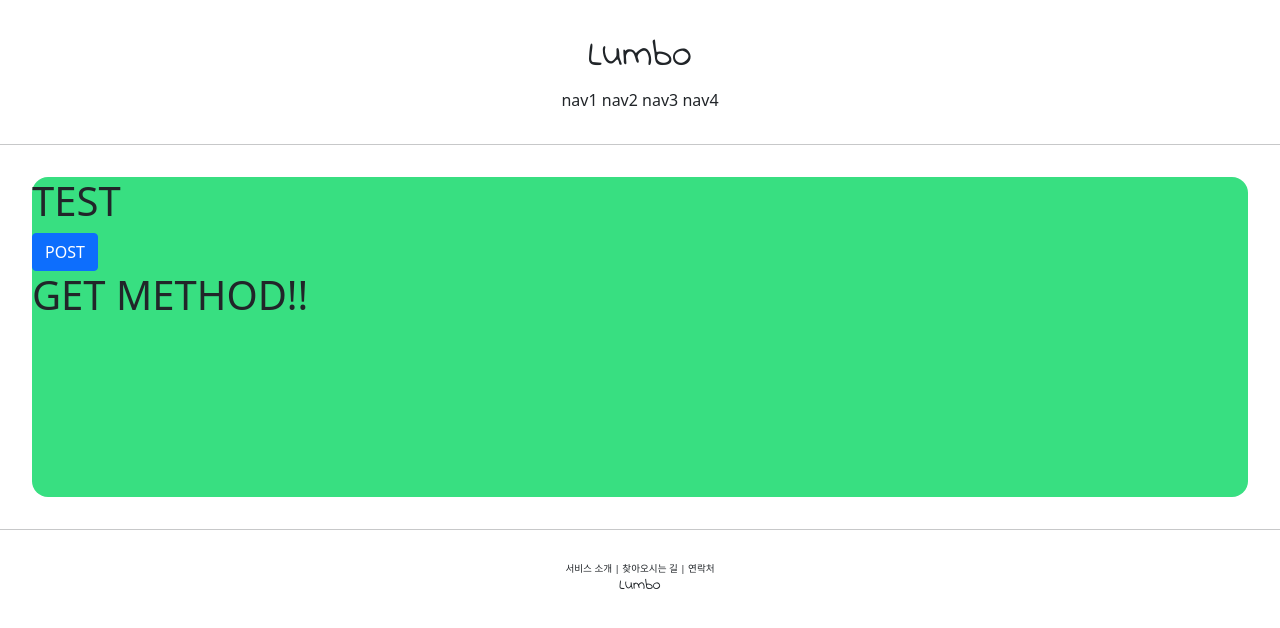
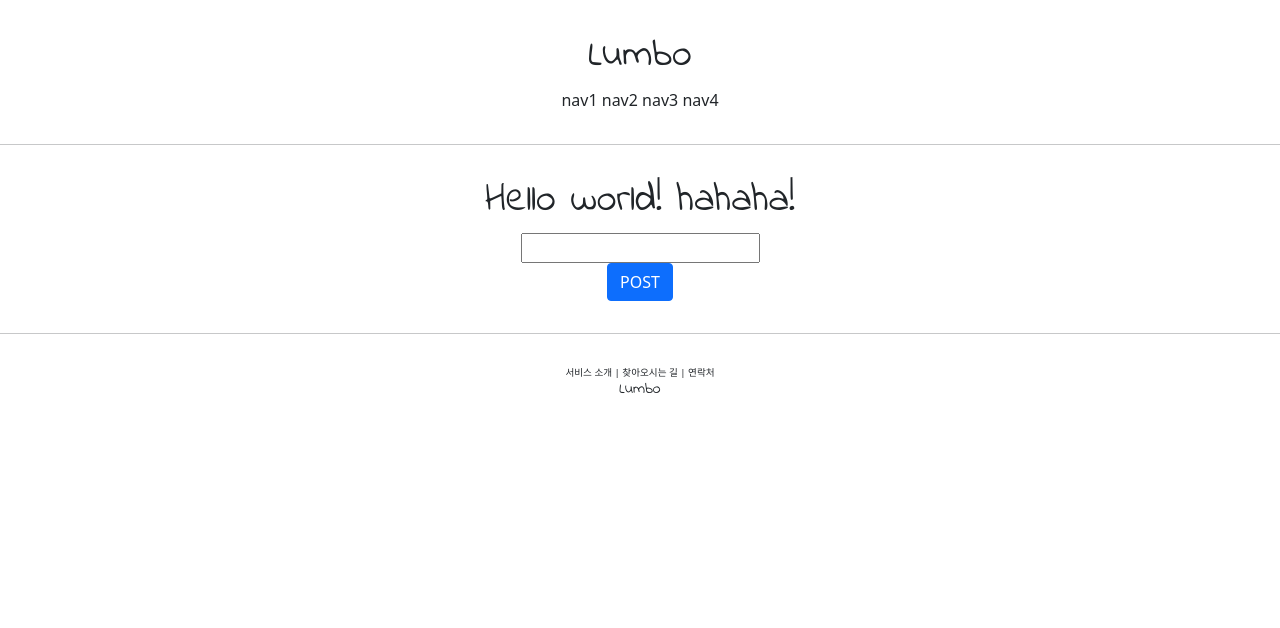
Before and after one commit to Klumbo/lumbo, a Django app: page /account/hello_world/ in a window 1280 px wide. Shown: the top 628 px of the page. Run offline with Django 3.2, Linux system fonts and the light colour scheme.

Commit message:
django 17

```diff
--- a/accountapp/templates/accountapp/hello_world.html
+++ b/accountapp/templates/accountapp/hello_world.html
@@ -2,17 +2,24 @@
 
 {% block content %}
 
-    <div style="height: 20rem; background-color: #38df81; border-radius: 1rem; margin: 2rem;">
-        <h1>TEST</h1>
+    <div style="border-radius: 1rem; margin: 2rem; text-align: center;">
+        <h1 style="font-family: 'Indie Flower', cursive;">
+            Hello world! hahaha!
+        </h1>
 
         <form action="/account/hello_world/" method="post">
             {% csrf_token %}
+            <div>
+                <input type="text" name="hello_world_input">
+            </div>
             <input type="submit" class="btn btn-primary" value="POST">
         </form>
 
+        {% if hello_world_output %}
         <h1>
-            {{ text }}
+            {{ hello_world_output.text }}
         </h1>
+        {% endif %}
 
     </div>
 
--- a/accountapp/views.py
+++ b/accountapp/views.py
@@ -1,11 +1,18 @@
 from django.shortcuts import render
-
+from accountapp.models import HelloWorld
 # Create your views here.
 
 
 def hello_world(request):
 
     if request.method == 'POST':
-        return render(request, 'accountapp\hello_world.html', context={'text': 'POST METHOD!!'})
+
+        temp = request.POST.get('hello_world_input')
+
+        new_hello_world = HelloWorld()
+        new_hello_world.text = temp
+        new_hello_world.save()
+
+        return render(request, 'accountapp\hello_world.html', context={'hello_world_output': new_hello_world})
     else:
         return render(request, 'accountapp\hello_world.html', context={'text': 'GET METHOD!!'})
```
